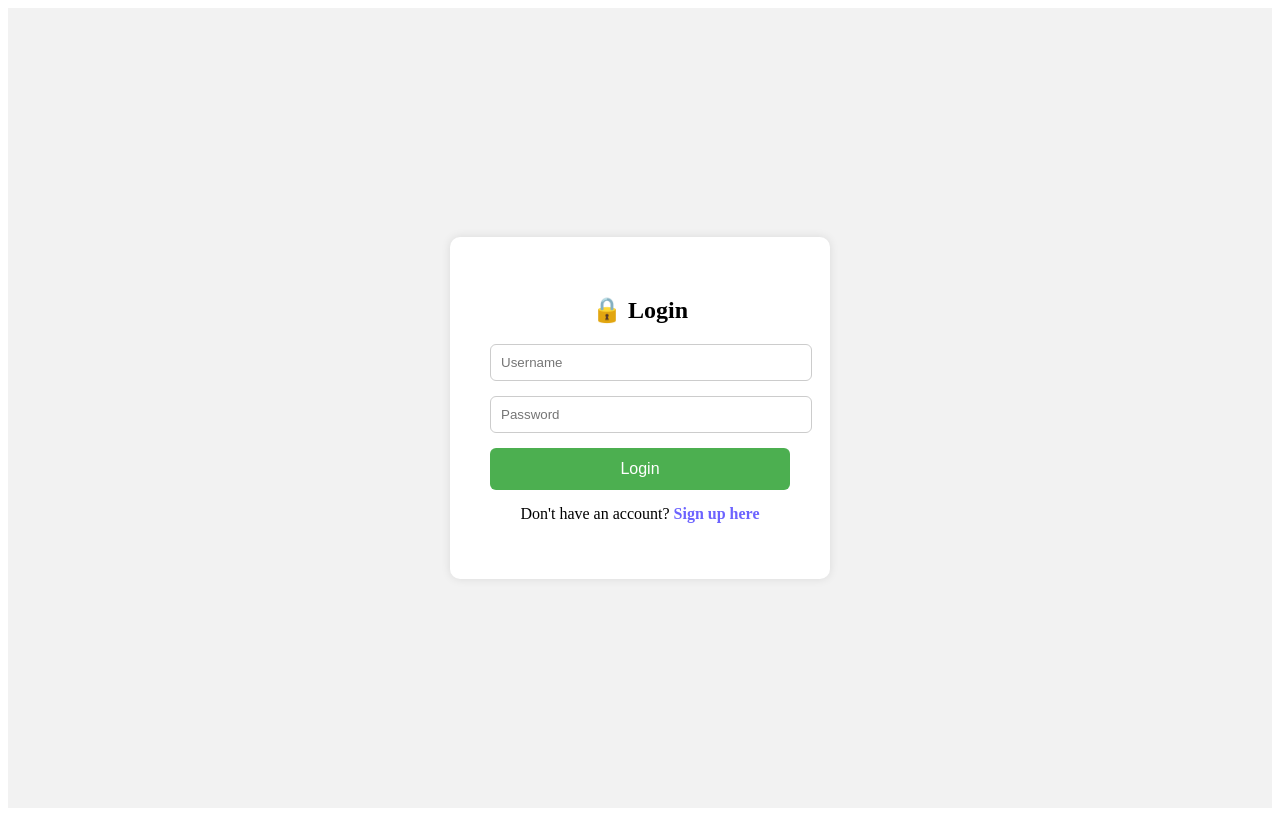
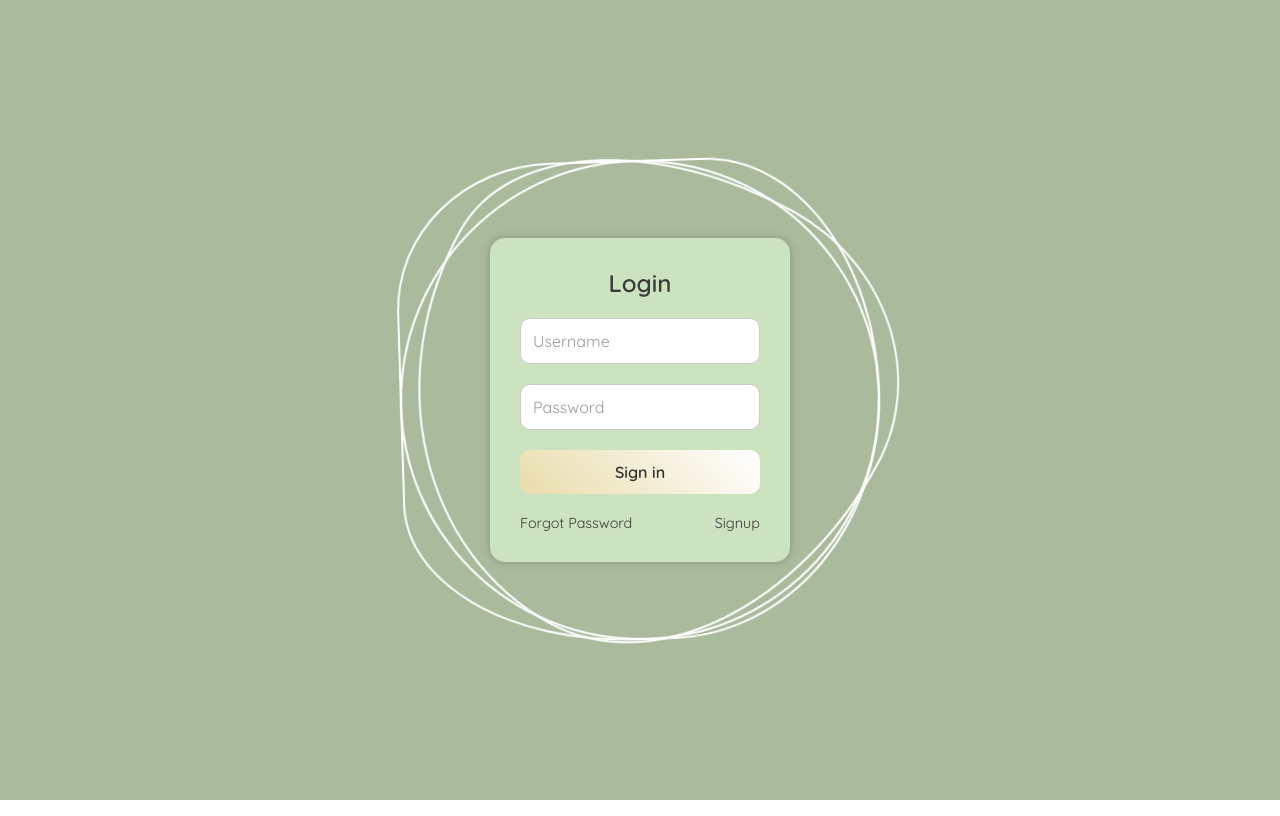
Before and after one commit to Iman-Shakhtour/reactpro, a React (Create React App) app: page /login in a window 1280 px wide. Built offline with nearby package versions, Linux system fonts and the light colour scheme.

Commit message:
feat: Revamp landing, login, and signup pages with new styles and improved layouts

```diff
--- /dev/null
+++ b/src/pages/LandingPage.css
@@ -0,0 +1,117 @@
+@import url("https://fonts.googleapis.com/css2?family=Quicksand:wght@400;600&display=swap");
+
+:root {
+  --laurel: #A9BA9D;
+  --tea: #CCE3C0;
+  --cream: #E9DCAA;
+  --text: #3B3B3B;
+}
+
+body, html {
+  margin: 0;
+  padding: 0;
+  font-family: "Quicksand", sans-serif;
+  overflow: hidden;
+}
+
+.landing-container {
+  position: relative;
+  height: 100vh;
+  background: linear-gradient(to right, var(--laurel), var(--tea));
+  display: flex;
+  align-items: center;
+  justify-content: center;
+  color: var(--text);
+}
+
+.landing-content {
+  position: relative;
+  z-index: 2;
+  max-width: 700px;
+  text-align: center;
+  padding: 40px;
+  background: rgba(255, 255, 255, 0.6);
+  border-radius: 20px;
+  box-shadow: 0 0 30px rgba(0, 0, 0, 0.1);
+}
+
+.landing-content h1 {
+  font-size: 42px;
+  font-weight: 600;
+  margin-bottom: 20px;
+}
+
+.landing-content p {
+  font-size: 18px;
+  line-height: 1.6;
+  margin-bottom: 30px;
+}
+
+.btn-group {
+  display: flex;
+  justify-content: center;
+  gap: 20px;
+}
+
+.btn-group button {
+  padding: 12px 30px;
+  font-size: 16px;
+  border-radius: 10px;
+  font-weight: bold;
+  cursor: pointer;
+  transition: 0.3s;
+}
+
+.btn-group button:hover {
+  transform: translateY(-2px);
+  box-shadow: 0 4px 12px rgba(0, 0, 0, 0.2);
+}
+
+.btn-group button:first-child {
+  background: var(--cream);
+  border: none;
+  color: var(--text);
+}
+
+.btn-group .outline {
+  background: transparent;
+  border: 2px solid var(--text);
+  color: var(--text);
+}
+
+/* ✅ فقاعات متحركة */
+.bubbles {
+  position: absolute;
+  width: 100%;
+  height: 100%;
+  top: 0;
+  left: 0;
+  overflow: hidden;
+  z-index: 0;
+}
+
+.bubbles span {
+  position: absolute;
+  display: block;
+  width: 30px;
+  height: 30px;
+  background: rgba(255, 255, 255, 0.3);
+  bottom: -100px;
+  border-radius: 50%;
+  animation: rise 15s infinite ease-in;
+  left: calc(100% * var(--i) / 20);
+}
+
+@keyframes rise {
+  0% {
+    transform: translateY(0) scale(1);
+    opacity: 0;
+  }
+  50% {
+    opacity: 0.8;
+  }
+  100% {
+    transform: translateY(-120vh) scale(1.2);
+    opacity: 0;
+  }
+}
--- a/src/pages/LandingPage.jsx
+++ b/src/pages/LandingPage.jsx
@@ -1,84 +1,33 @@
-// src/pages/LandingPage.jsx
 import React from "react";
 import { useNavigate } from "react-router-dom";
+import "./LandingPage.css"; // ✨ ستايل جديد للإبداع
 
 const LandingPage = () => {
   const navigate = useNavigate();
 
   return (
-    <div style={containerStyle}>
-      <div style={contentStyle}>
-        <h1 style={titleStyle}>Learn New Skills Online with Top Educators 🎓</h1>
-        <p style={subtitleStyle}>
-          Build skills with courses, certifications, and degrees online from top universities and companies.
+    <div className="landing-container">
+      {/* ✅ فقاعات ديكور خلفية */}
+      <div className="bubbles">
+        {[...Array(10)].map((_, i) => (
+          <span key={i} style={{ "--i": Math.random() * 20 + 10 }}></span>
+        ))}
+      </div>
+
+      <div className="landing-content">
+        <h1>🚀 Start Your Learning Journey Today</h1>
+        <p>
+          Explore interactive courses, scholarships, and expert instructors — all in one place.
         </p>
-        <div style={buttonContainer}>
-        <button style={loginButtonStyle} onClick={() => navigate("/login")}>
-  Login
-</button>
-<button style={signupButtonStyle} onClick={() => navigate("/signup")}>
-  Sign Up
-</button>
-
+        <div className="btn-group">
+          <button onClick={() => navigate("/login")}>Login</button>
+          <button className="outline" onClick={() => navigate("/signup")}>
+            Sign Up
+          </button>
         </div>
       </div>
     </div>
   );
 };
 
-const containerStyle = {
-  minHeight: "100vh",
-  background: "linear-gradient(to right, #6a11cb, #2575fc)",
-  display: "flex",
-  justifyContent: "center",
-  alignItems: "center",
-  padding: "20px",
-};
-
-const contentStyle = {
-  textAlign: "center",
-  color: "white",
-  animation: "fadeIn 1.5s ease",
-};
-
-const titleStyle = {
-  fontSize: "48px",
-  marginBottom: "20px",
-};
-
-const subtitleStyle = {
-  fontSize: "18px",
-  marginBottom: "40px",
-  maxWidth: "600px",
-  margin: "0 auto 40px auto",
-};
-
-const buttonContainer = {
-  display: "flex",
-  justifyContent: "center",
-  gap: "20px",
-};
-
-const loginButtonStyle = {
-  backgroundColor: "white",
-  color: "#6a11cb",
-  padding: "12px 30px",
-  fontSize: "18px",
-  border: "none",
-  borderRadius: "8px",
-  cursor: "pointer",
-  fontWeight: "bold",
-};
-
-const signupButtonStyle = {
-  backgroundColor: "transparent",
-  color: "white",
-  padding: "12px 30px",
-  fontSize: "18px",
-  border: "2px solid white",
-  borderRadius: "8px",
-  cursor: "pointer",
-  fontWeight: "bold",
-};
-
 export default LandingPage;
--- /dev/null
+++ b/src/pages/LoginPage.css
@@ -0,0 +1,110 @@
+@import url("https://fonts.googleapis.com/css2?family=Quicksand:wght@300&display=swap");
+
+* {
+  margin: 0;
+  padding: 0;
+  box-sizing: border-box;
+  font-family: "Quicksand", sans-serif;
+}
+
+.page-login {
+  display: flex;
+  justify-content: center;
+  align-items: center;
+  min-height: 100vh;
+  background: #A9BA9D;
+  overflow: hidden;
+}
+
+.ring {
+  position: relative;
+  width: 420px;
+  height: 420px;
+  display: flex;
+  justify-content: center;
+  align-items: center;
+}
+
+.ring i {
+  position: absolute;
+  inset: 0;
+  border: 2px solid #fff;
+  transition: 0.5s;
+}
+
+.ring i:nth-child(1) {
+  border-radius: 38% 62% 63% 37% / 41% 44% 56% 59%;
+  animation: animate 6s linear infinite;
+}
+.ring i:nth-child(2) {
+  border-radius: 41% 44% 56% 59% / 38% 62% 63% 37%;
+  animation: animate 4s linear infinite;
+}
+.ring i:nth-child(3) {
+  border-radius: 50%;
+  animation: animate2 10s linear infinite;
+}
+
+.ring:hover i {
+  border: 6px solid var(--clr);
+  filter: drop-shadow(0 0 20px var(--clr));
+}
+
+@keyframes animate {
+  0%   { transform: rotate(0deg); }
+  100% { transform: rotate(360deg); }
+}
+@keyframes animate2 {
+  0%   { transform: rotate(360deg); }
+  100% { transform: rotate(0deg); }
+}
+
+.login-box {
+  position: absolute;
+  width: 300px;
+  padding: 30px;
+  background: #CCE3C0;
+  border-radius: 15px;
+  display: flex;
+  flex-direction: column;
+  gap: 20px;
+  box-shadow: 0 0 10px rgba(0,0,0,0.2);
+}
+
+.login-box h2 {
+  text-align: center;
+  color: #3B3B3B;
+}
+
+.inputBox input {
+  width: 100%;
+  padding: 12px;
+  font-size: 1em;
+  border-radius: 10px;
+  border: 1px solid #ccc;
+  outline: none;
+  background: #fff;
+  color: #333;
+}
+
+.inputBox input[type="submit"] {
+  background: linear-gradient(45deg, #E9DCAA, #fff);
+  border: none;
+  font-weight: bold;
+  cursor: pointer;
+}
+
+.inputBox input::placeholder {
+  color: #999;
+}
+
+.login-links {
+  display: flex;
+  justify-content: space-between;
+  font-size: 0.9em;
+  color: #3B3B3B;
+}
+.login-links a {
+  color: #3B3B3B;
+  text-decoration: none;
+}
--- a/src/pages/LoginPage.js
+++ b/src/pages/LoginPage.js
@@ -1,9 +1,10 @@
 import React, { useState } from "react";
+import { useNavigate, Link } from "react-router-dom";
+import { jwtDecode } from "jwt-decode";
+import { toast } from "react-toastify";
 import axiosInstance from "../api/axiosInstance";
-import studentApi from "../api/studentApi"; // 🔹 تأكد من أنك أنشأت هذا الملف للتعامل مع /api/students
-import { useNavigate, Link } from "react-router-dom";
-import { toast } from "react-toastify";
-import { jwtDecode } from "jwt-decode";
+import studentApi from "../api/studentApi";
+import "./LoginPage.css";
 
 const LoginPage = () => {
   const navigate = useNavigate();
@@ -16,26 +17,19 @@ const LoginPage = () => {
     setLoading(true);
 
     try {
-      const response = await axiosInstance.post("/auth/login", {
-        username,
-        password,
-      });
-
+      const response = await axiosInstance.post("/auth/login", { username, password });
       const { token } = response.data;
       localStorage.setItem("token", token);
-
       const decoded = jwtDecode(token);
       const role = decoded.role;
 
-      // 🔹 جلب بيانات الطالب في حال كان الطالب هو المستخدم
       if (role === "ROLE_STUDENT") {
         try {
           const { data } = await studentApi.get("/students/me");
           const p = data.content ?? data;
           localStorage.setItem("username", p.fullName || username);
           localStorage.setItem("profileImage", p.photoUrl || "");
-        } catch (err) {
-          console.error("Failed to fetch student profile:", err);
+        } catch {
           localStorage.setItem("username", username);
           localStorage.setItem("profileImage", "");
         }
@@ -46,114 +40,61 @@ const LoginPage = () => {
 
       toast.success("✅ Login successful!");
 
-      if (role === "ROLE_ADMIN") {
-        navigate("/dashboard/admin");
-      } else if (role === "ROLE_INSTRUCTOR") {
-        navigate("/dashboard/instructor");
-      } else if (role === "ROLE_STUDENT") {
-        navigate("/dashboard/student");
-      } else if (role === "ROLE_DONOR") {
-        navigate("/dashboard/donor");
-      } else {
-        navigate("/");
-      }
+      if (role === "ROLE_ADMIN") navigate("/dashboard/admin");
+      else if (role === "ROLE_INSTRUCTOR") navigate("/dashboard/instructor");
+      else if (role === "ROLE_STUDENT") navigate("/dashboard/student");
+      else if (role === "ROLE_DONOR") navigate("/dashboard/donor");
+      else navigate("/");
 
     } catch (error) {
-      console.error("Login failed:", error.response?.data || error.message);
-      toast.error(error.response?.data?.message || "❌ Login failed! Please try again.");
+      toast.error(error.response?.data?.message || "❌ Login failed!");
     } finally {
       setLoading(false);
     }
   };
 
   return (
-    <div style={containerStyle}>
-      <form onSubmit={handleLogin} style={formStyle}>
-        <h2 style={titleStyle}>🔒 Login</h2>
+    <div className="page-login">
+      <div className="ring">
+        <i style={{ "--clr": "#A9BA9D" }}></i>
+        <i style={{ "--clr": "#E9DCAA" }}></i>
+        <i style={{ "--clr": "#CCE3C0" }}></i>
 
+        <form className="login-box" onSubmit={handleLogin}>
+          <h2>Login</h2>
+
+          <div className="inputBox">
             <input
               type="text"
               placeholder="Username"
               value={username}
               onChange={(e) => setUsername(e.target.value)}
               required
-          style={inputStyle}
             />
+          </div>
 
+          <div className="inputBox">
             <input
               type="password"
               placeholder="Password"
               value={password}
               onChange={(e) => setPassword(e.target.value)}
               required
-          style={inputStyle}
             />
+          </div>
 
-        <button type="submit" style={buttonStyle} disabled={loading}>
-          {loading ? "Logging in..." : "Login"}
-        </button>
+          <div className="inputBox">
+            <input type="submit" value={loading ? "Logging in..." : "Sign in"} disabled={loading} />
+          </div>
 
-        <p style={linkTextStyle}>
-          Don't have an account?{" "}
-          <Link to="/signup" style={linkStyle}>
-            Sign up here
-          </Link>
-        </p>
+          <div className="login-links">
+            <Link to="#">Forgot Password</Link>
+            <Link to="/signup">Signup</Link>
+          </div>
         </form>
+      </div>
     </div>
   );
 };
 
-// 🔥 CSS Styles
-const containerStyle = {
-  minHeight: "100vh",
-  display: "flex",
-  justifyContent: "center",
-  alignItems: "center",
-  background: "#f2f2f2",
-};
-
-const formStyle = {
-  padding: "40px",
-  borderRadius: "10px",
-  background: "white",
-  boxShadow: "0 0 10px rgba(0,0,0,0.1)",
-  width: "300px",
-};
-
-const titleStyle = {
-  textAlign: "center",
-  marginBottom: "20px",
-};
-
-const inputStyle = {
-  width: "100%",
-  padding: "10px",
-  marginBottom: "15px",
-  borderRadius: "6px",
-  border: "1px solid #ccc",
-};
-
-const buttonStyle = {
-  width: "100%",
-  padding: "12px",
-  backgroundColor: "#4CAF50",
-  color: "white",
-  fontSize: "16px",
-  border: "none",
-  borderRadius: "6px",
-  cursor: "pointer",
-};
-
-const linkTextStyle = {
-  marginTop: "15px",
-  textAlign: "center",
-};
-
-const linkStyle = {
-  color: "#6c63ff",
-  textDecoration: "none",
-  fontWeight: "bold",
-};
-
 export default LoginPage;
--- /dev/null
+++ b/src/pages/SignUpPage.css
@@ -0,0 +1,109 @@
+@import url("https://fonts.googleapis.com/css2?family=Quicksand:wght@300&display=swap");
+
+* {
+  margin: 0;
+  padding: 0;
+  box-sizing: border-box;
+  font-family: "Quicksand", sans-serif;
+}
+
+.page-signup {
+  display: flex;
+  justify-content: center;
+  align-items: center;
+  min-height: 100vh;
+  background: #A9BA9D; /* Laurel Green */
+  overflow: hidden;
+}
+
+.ring {
+  position: relative;
+  width: 480px;
+  height: 480px;
+  display: flex;
+  justify-content: center;
+  align-items: center;
+}
+
+.ring i {
+  position: absolute;
+  inset: 0;
+  border: 2px solid #fff;
+  transition: 0.5s;
+}
+.ring i:nth-child(1) {
+  border-radius: 38% 62% 63% 37% / 41% 44% 56% 59%;
+  animation: animate 6s linear infinite;
+}
+.ring i:nth-child(2) {
+  border-radius: 41% 44% 56% 59% / 38% 62% 63% 37%;
+  animation: animate 4s linear infinite;
+}
+.ring i:nth-child(3) {
+  border-radius: 50%;
+  animation: animate2 10s linear infinite;
+}
+
+.ring:hover i {
+  border: 6px solid var(--clr);
+  filter: drop-shadow(0 0 20px var(--clr));
+}
+
+@keyframes animate {
+  0% { transform: rotate(0deg); }
+  100% { transform: rotate(360deg); }
+}
+@keyframes animate2 {
+  0% { transform: rotate(360deg); }
+  100% { transform: rotate(0deg); }
+}
+
+.signup-box {
+  position: absolute;
+  width: 320px;
+  background: #CCE3C0; /* Tea Green */
+  border-radius: 15px;
+  padding: 30px;
+  display: flex;
+  flex-direction: column;
+  gap: 14px;
+  box-shadow: 0 0 15px rgba(0,0,0,0.2);
+}
+
+.signup-box h2 {
+  text-align: center;
+  color: #3B3B3B; /* Text */
+}
+
+.signup-box input,
+.signup-box select {
+  padding: 12px;
+  font-size: 1em;
+  border-radius: 10px;
+  border: 1px solid #ccc;
+  background: #fff;
+  outline: none;
+  color: #333;
+}
+
+.signup-box button {
+  padding: 12px;
+  border: none;
+  border-radius: 10px;
+  background: linear-gradient(45deg, #E9DCAA, #fff); /* Cookies & Cream */
+  color: #3B3B3B;
+  font-weight: bold;
+  cursor: pointer;
+}
+
+.signup-box p {
+  text-align: center;
+  color: #3B3B3B;
+  font-size: 0.9em;
+}
+
+.signup-box a {
+  text-decoration: none;
+  color: #3B3B3B;
+  font-weight: bold;
+}
--- a/src/pages/SignUpPage.js
+++ b/src/pages/SignUpPage.js
@@ -2,6 +2,7 @@ import React, { useState } from "react";
 import axios from "axios";
 import { Link, useNavigate } from "react-router-dom";
 import { toast } from "react-toastify";
+import "./SignUpPage.css"; // ✨ ملف الستايل الجديد
 
 const SignUpPage = () => {
   const navigate = useNavigate();
@@ -9,7 +10,7 @@ const SignUpPage = () => {
   const [email, setEmail] = useState("");
   const [password, setPassword] = useState("");
   const [confirmPassword, setConfirmPassword] = useState("");
-  const [role, setRole] = useState("STUDENT"); // 🟰 الافتراضي Student
+  const [role, setRole] = useState("STUDENT");
 
   const handleSignUp = async (e) => {
     e.preventDefault();
@@ -24,11 +25,11 @@ const SignUpPage = () => {
         username,
         password,
         email,
-        role, // ✨ الآن نرسل الرول اللي اختاره المستخدم
+        role,
       });
 
       toast.success("✅ Registered successfully!");
-      navigate("/"); // رجوع للـ Login بعد نجاح التسجيل
+      navigate("/");
     } catch (error) {
       console.error("Registration error:", error.response?.data || error.message);
       toast.error("❌ Registration failed. Please check your data.");
@@ -36,9 +37,14 @@ const SignUpPage = () => {
   };
 
   return (
-    <div style={pageStyle}>
-      <form onSubmit={handleSignUp} style={formStyle}>
-        <h2>📝 Sign Up</h2>
+    <div className="page-signup">
+      <div className="ring">
+        <i style={{ "--clr": "#A9BA9D" }}></i>
+        <i style={{ "--clr": "#E9DCAA" }}></i>
+        <i style={{ "--clr": "#CCE3C0" }}></i>
+
+        <form className="signup-box" onSubmit={handleSignUp}>
+          <h2>Sign Up</h2>
 
           <input
             type="text"
@@ -46,7 +52,6 @@ const SignUpPage = () => {
             value={username}
             onChange={(e) => setUsername(e.target.value)}
             required
-          style={inputStyle}
           />
 
           <input
@@ -55,7 +60,6 @@ const SignUpPage = () => {
             value={email}
             onChange={(e) => setEmail(e.target.value)}
             required
-          style={inputStyle}
           />
 
           <input
@@ -64,7 +68,6 @@ const SignUpPage = () => {
             value={password}
             onChange={(e) => setPassword(e.target.value)}
             required
-          style={inputStyle}
           />
 
           <input
@@ -73,15 +76,12 @@ const SignUpPage = () => {
             value={confirmPassword}
             onChange={(e) => setConfirmPassword(e.target.value)}
             required
-          style={inputStyle}
           />
 
-        {/* 🟰 اختيار الرول */}
           <select
             value={role}
             onChange={(e) => setRole(e.target.value)}
             required
-          style={inputStyle}
           >
             <option value="STUDENT">Student</option>
             <option value="INSTRUCTOR">Instructor</option>
@@ -89,52 +89,15 @@ const SignUpPage = () => {
             <option value="ADMIN">Admin</option>
           </select>
 
-        <button type="submit" style={buttonStyle}>
-          Sign Up
-        </button>
+          <button type="submit">Sign Up</button>
 
-        <p style={{ marginTop: "10px" }}>
+          <p>
             Already have an account? <Link to="/">Login here</Link>
           </p>
         </form>
       </div>
+    </div>
   );
 };
 
-// ✨ CSS Styling
-const pageStyle = {
-  backgroundColor: "#f2f2f2",
-  minHeight: "100vh",
-  display: "flex",
-  justifyContent: "center",
-  alignItems: "center",
-};
-
-const formStyle = {
-  backgroundColor: "white",
-  padding: "30px",
-  borderRadius: "12px",
-  boxShadow: "0 0 10px rgba(0, 0, 0, 0.2)",
-  width: "350px",
-  display: "flex",
-  flexDirection: "column",
-};
-
-const inputStyle = {
-  marginBottom: "12px",
-  padding: "10px",
-  borderRadius: "8px",
-  border: "1px solid #ccc",
-};
-
-const buttonStyle = {
-  backgroundColor: "#4CAF50",
-  color: "white",
-  border: "none",
-  padding: "10px",
-  borderRadius: "8px",
-  cursor: "pointer",
-  fontWeight: "bold",
-};
-
 export default SignUpPage;
```
Also changed, not shown: src/App.js (+6 -12 lines). Lines whose indentation alone changed are shown as unchanged.
